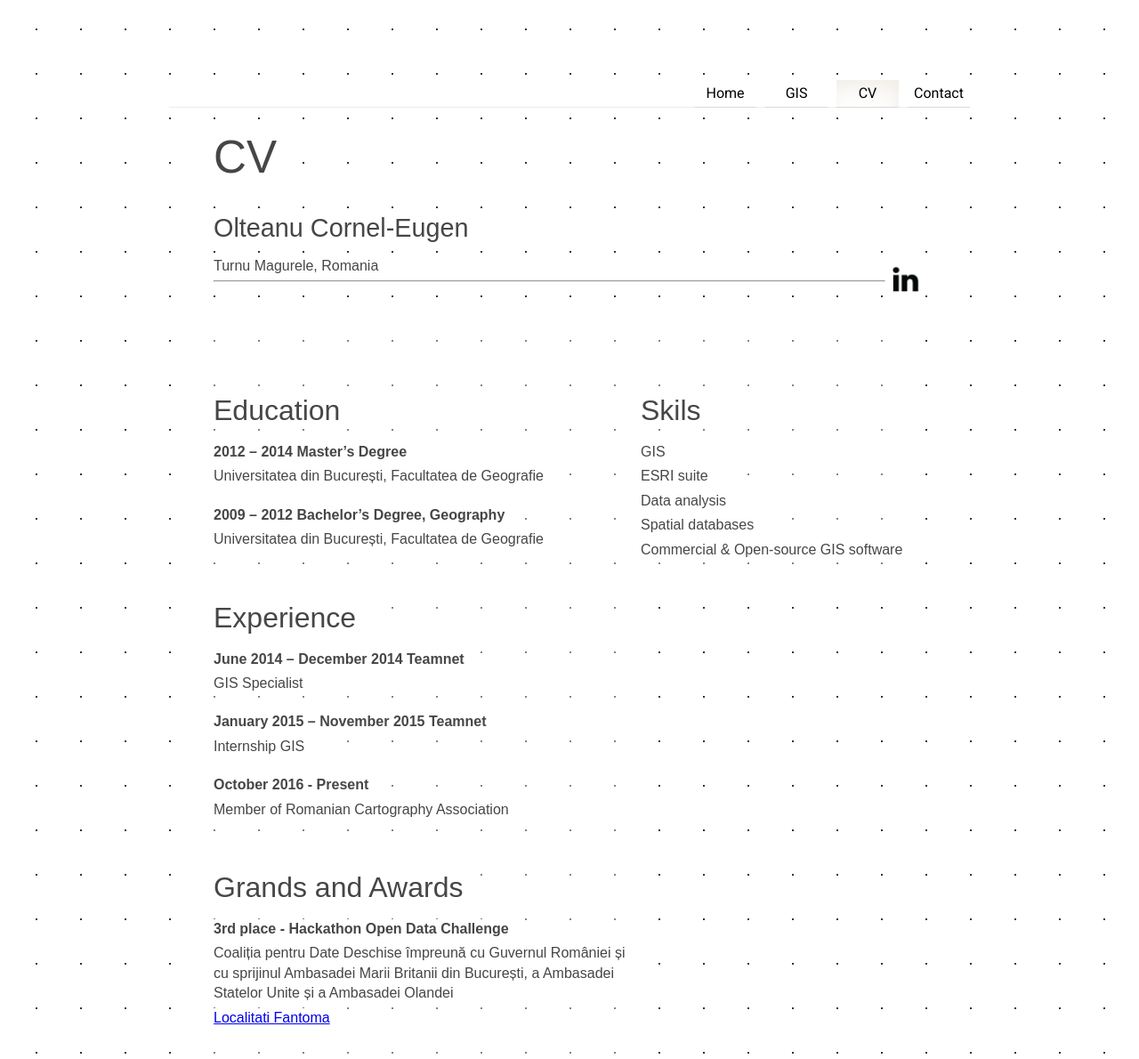
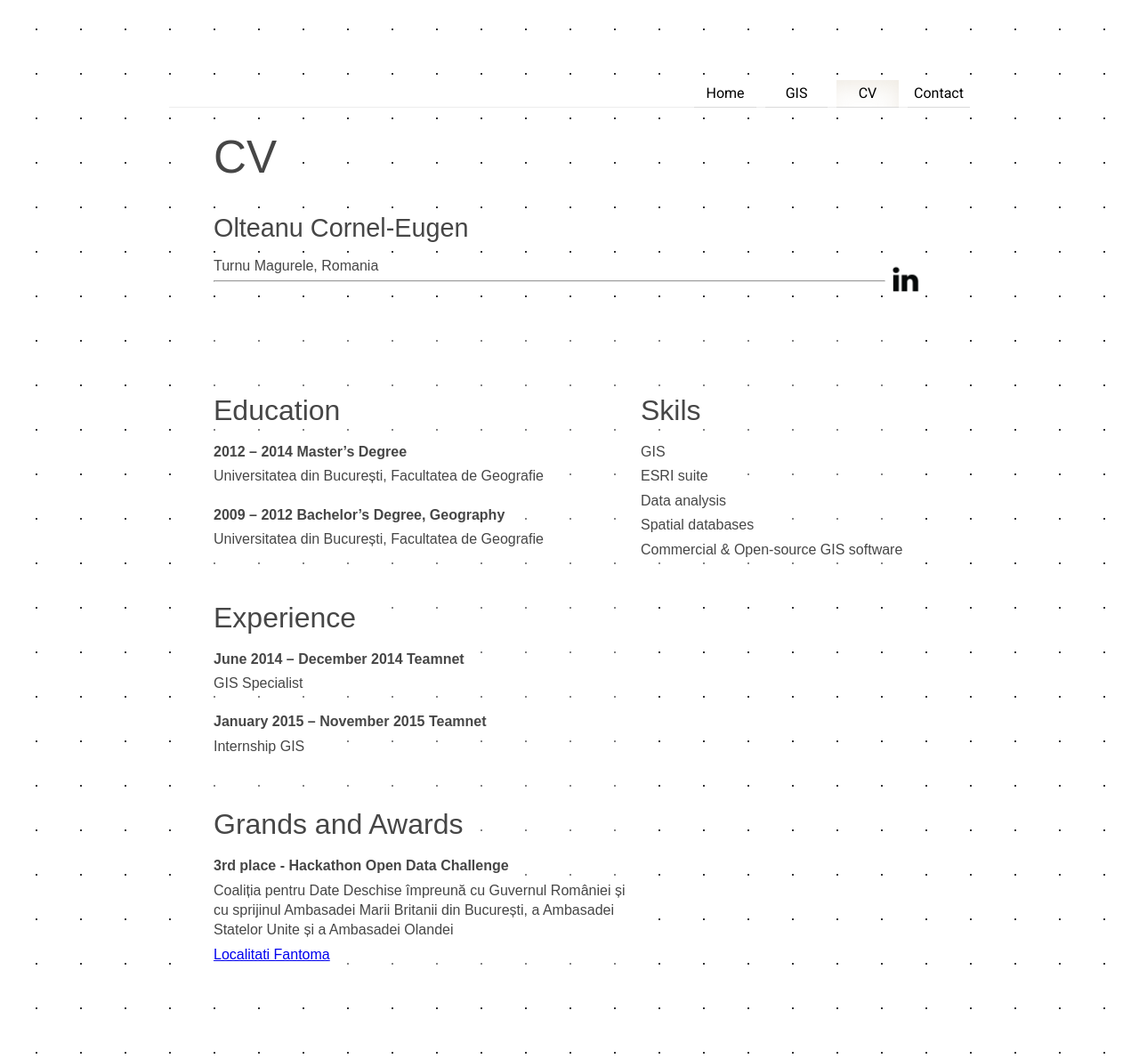
Before and after one commit to 0lty/oce, a Jekyll site: the page built from cv.html, in a window 1280 px wide. Shown: the whole page at 89% size. Built offline with Jekyll 4.4.1, drawn with Linux system fonts in a browser that asks for light colours; nearby versions of some CDN libraries; some web fonts are replaced.

Commit message:
Update cv.html

```diff
--- a/cv.html
+++ b/cv.html
@@ -37,9 +37,7 @@ layout: main
     <br>
     <h3 class='bold'>January 2015 – November 2015 Teamnet</h3>
     <h3>Internship GIS</h3>
-    <br>
-    <h3 class='bold'>October 2016 - Present</h3>
-    <h3>Member of Romanian Cartography Association</h3>
+
 
 
     <h2>Grands and Awards</h2>
```
